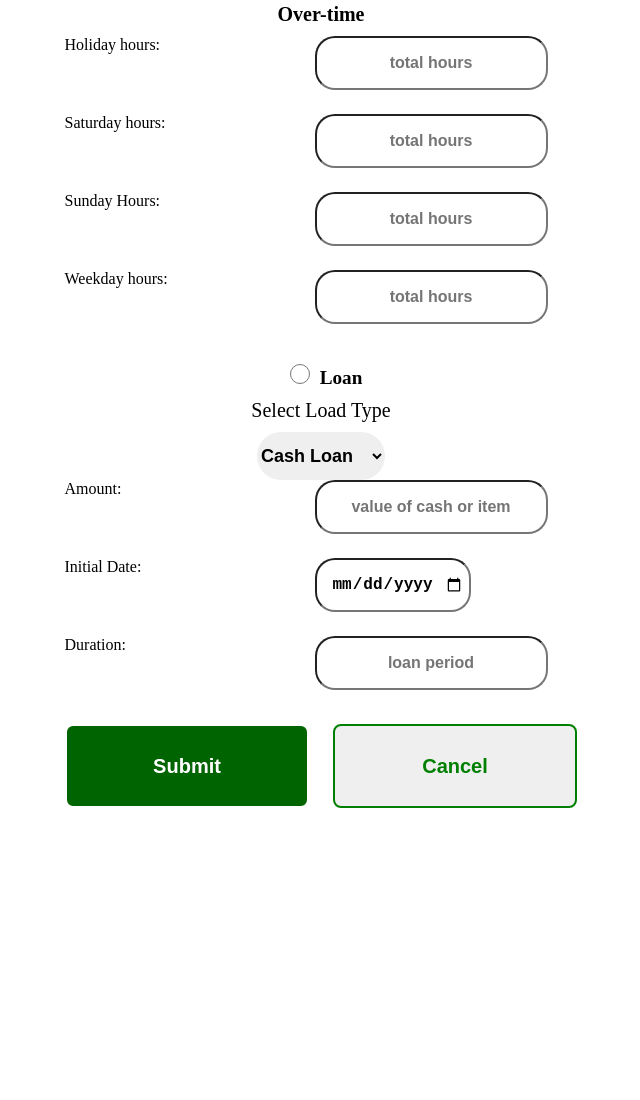
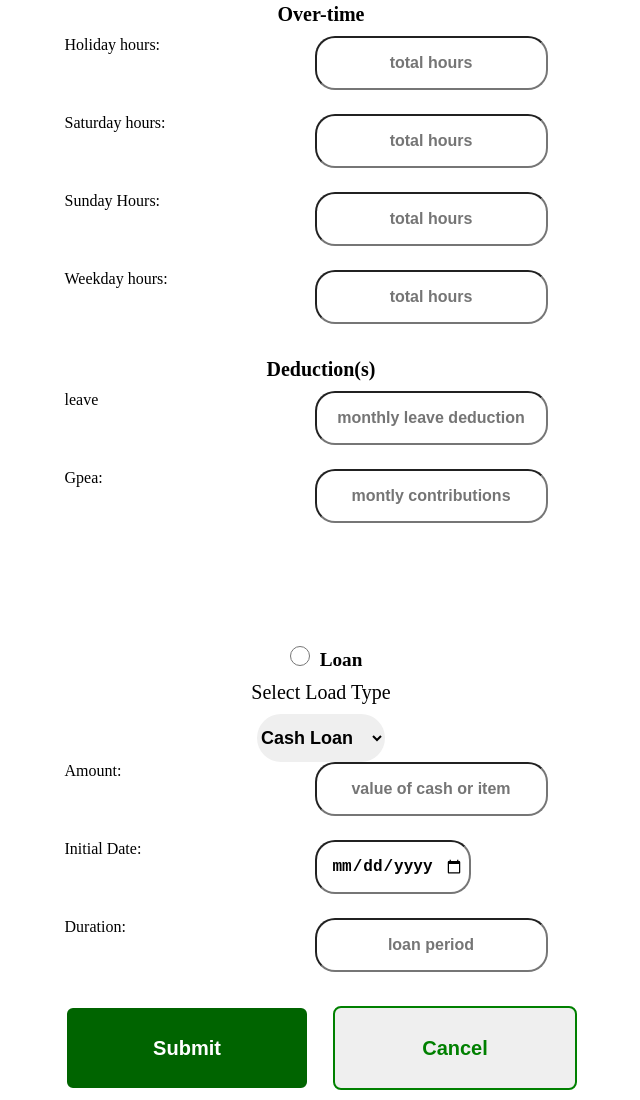
Before and after one commit to Teddystone08/shika, a plain HTML site: page net_cal.html in a window 1280 px wide. Shown: the part 552-1652 px from the top of the page, without its empty margins (319-959 px from the left). Before the commit the page ends 1370 px from the top, so only its background shows below. Drawn offline with Linux system fonts and the light colour scheme.

Commit message:
added contributions

```diff
--- a/net_cal.html
+++ b/net_cal.html
@@ -78,9 +78,17 @@
 
             <div class="gpea-cont">
                 <p>
+                    <h3>Deduction(s)</h3>
+                </p>
+                <p>
+                    <label for="leave">leave</label>
+                    <input type="text" class="bs_input" id="leave" placeholder="monthly leave deduction">
+                </p>
+                <p>
                     <label for="gpea">Gpea:</label>
-                    <input type="text" class="bs_input" id="gpea" placeholder="contributions">
+                    <input type="text" class="bs_input" id="gpea" placeholder="montly contributions">
                 </p>
+
             </div>
 
             <div class="loan_sec">
--- a/styles/net.css
+++ b/styles/net.css
@@ -35,7 +35,7 @@ input[type="button"]{
 
 .div .main_ot, .gpea-cont{
     height: 17rem;
-    display: none;
+
 }
 
 .basic{
--- a/styles/summary.css
+++ b/styles/summary.css
@@ -35,15 +35,17 @@ h3{
     background-color: lightgoldenrodyellow;
     color: black;
  }
+
 .loan_data, .main_ot, .loan_select{
-    display:;
+    display: none;
 }
 
 .net label,
 .gross label{
     font-size: 20px;
     padding: 10px;
-    width: 13rem;
+    width: 15rem;
+    font-weight: bold
 }
 
 .btnOk{
```
Also changed, not shown: summary.html (+2 -0 lines).
